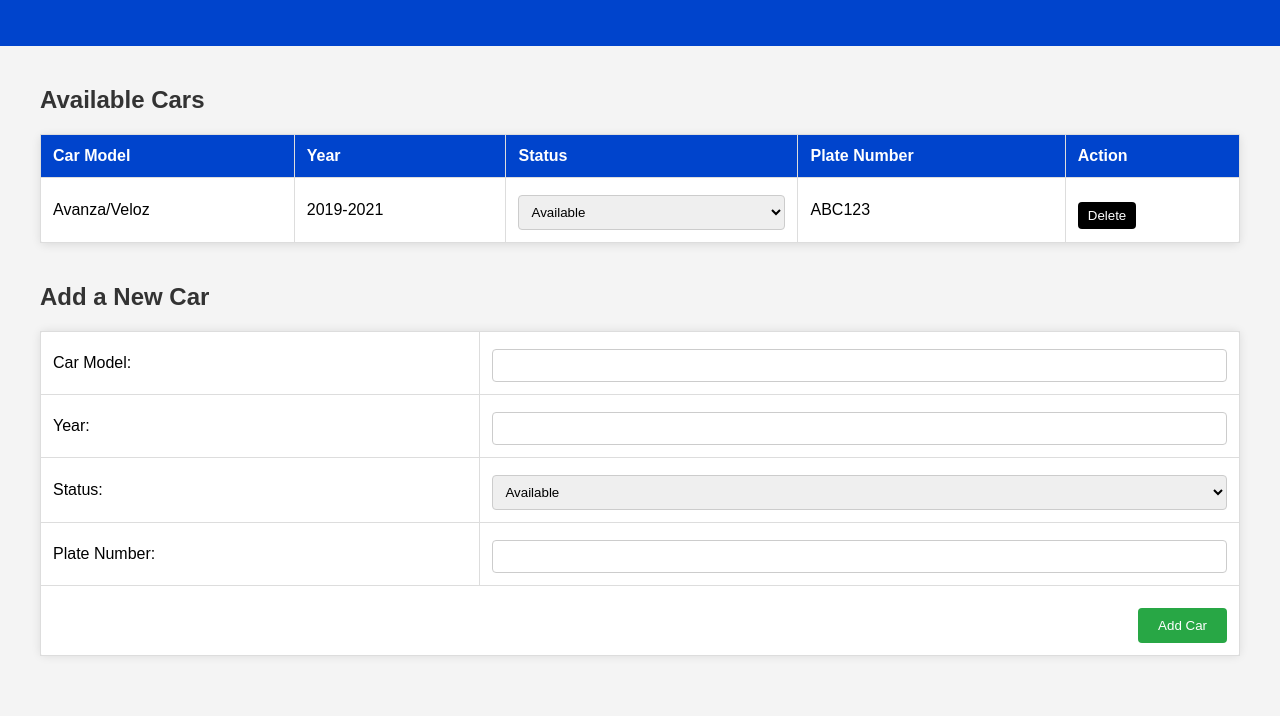
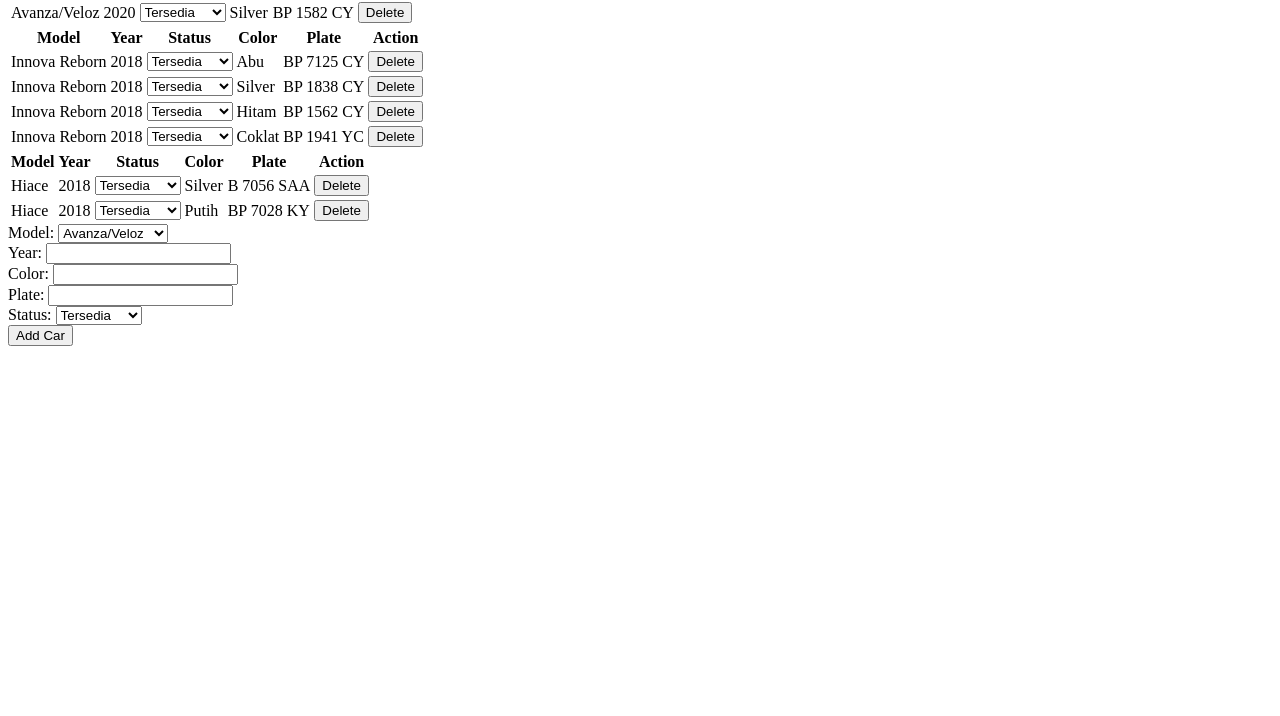
Before and after one commit to KarentaAS/qwerty, a plain HTML site: page index.html in a window 1280 px wide. Shown: the part 131-847 px from the top of the page. After the commit the page ends 800 px from the top, so only its background shows below. Drawn offline with Linux system fonts and the light colour scheme.

Commit message:
Update index.html

```diff
--- a/index.html
+++ b/index.html
@@ -1,243 +1,206 @@
-index.html
 <!DOCTYPE html>
 <html lang="en">
 <head>
     <meta charset="UTF-8">
     <meta name="viewport" content="width=device-width, initial-scale=1.0">
-  <title>Car Rental Stock Management</title>
-  <style>
-    body {
-      font-family: Arial, sans-serif;
-      margin: 0;
-      padding: 0;
-      background-color: #f4f4f4;
-    }
-    header {
-      background-color: #0044cc;
-      color: white;
-      padding: 20px;
-      text-align: center;
-      font-size: 24px;
-    }
-    .container {
-      padding: 20px;
-      max-width: 1200px;
-      margin: 0 auto;
-    }
-    h1, h2 {
-      color: #333;
-    }
-    .section {
-      margin-bottom: 40px;
-    }
-    table {
-      width: 100%;
-      border-collapse: collapse;
-      margin-top: 20px;
-      background-color: white;
-      border-radius: 5px;
-      box-shadow: 0 2px 10px rgba(0,0,0,0.1);
-    }
-    th, td {
-      border: 1px solid #ddd;
-      padding: 12px;
-      text-align: left;
-    }
-    th {
-      background-color: #0044cc;
-      color: white;
-    }
-    select, input {
-      width: 100%;
-      padding: 8px;
-      margin-top: 5px;
-      box-sizing: border-box;
-      border-radius: 4px;
-      border: 1px solid #ccc;
-    }
-    button {
-      padding: 10px 20px;
-      background-color: #28a745;
-      color: white;
-      border: none;
-      border-radius: 4px;
-      cursor: pointer;
-      margin-top: 10px;
-    }
-    button.delete-btn {
-      background-color: #000000;
-      border-radius: 4px;
-      padding: 6px 10px;
-    }
-    button.delete-btn:hover {
-      background-color: #000000;
-    }
-    button.confirm-btn {
-      background-color: #10b900;
-      padding: 6px 10px;
-      margin-right: 10px;
-    }
-    .delete-confirmation {
-      display: none;
-      background-color: #fff;
-      padding: 10px;
-      border: 1px solid #ddd;
-      box-shadow: 0 2px 10px rgba(0,0,0,0.1);
-      border-radius: 4px;
-      position: absolute;
-      z-index: 999;
-    }
-    .form-table {
-      background-color: #fff;
-      padding: 20px;
-      border-radius: 5px;
-      box-shadow: 0 0 10px rgba(0, 0, 0, 0.1);
-    }
-    .action-column {
-      position: relative;
-    }
-  </style>
+    <title>Karenta Stok Mobil</title>
+    <!-- Your existing CSS or head content -->
 </head>
 <body>
 
-  <header>
-    <h1>Car Rental Stock Management</h1>
-  </header>
+    <!-- Your table structure and form for adding new cars goes here -->
 
-  <div class="container">
-
-    <!-- Car Stock Table Section -->
-    <div class="section">
-      <h2>Available Cars</h2>
-      <table id="carTable">
+    <table id="avanzaTable">
+        <thead>
             <tr>
-          <th>Car Model</th>
+                <th>Model</th>
                 <th>Year</th>
                 <th>Status</th>
-          <th>Plate Number</th>
+                <th>Color</th>
+                <th>Plate</th>
                 <th>Action</th>
             </tr>
-        <!-- Pre-existing cars -->
+        </thead>
+        <tbody id="avanzaTableBody">
+            <!-- Rows will be dynamically populated here -->
+        </tbody>
+    </table>
+
+    <table id="innovaTable">
+        <thead>
             <tr>
-          <td>Avanza/Veloz</td>
-          <td>2019-2021</td>
+                <th>Model</th>
+                <th>Year</th>
+                <th>Status</th>
+                <th>Color</th>
+                <th>Plate</th>
+                <th>Action</th>
+            </tr>
+        </thead>
+        <tbody id="innovaTableBody">
+            <!-- Rows will be dynamically populated here -->
+        </tbody>
+    </table>
+
+    <table id="hiaceTable">
+        <thead>
+            <tr>
+                <th>Model</th>
+                <th>Year</th>
+                <th>Status</th>
+                <th>Color</th>
+                <th>Plate</th>
+                <th>Action</th>
+            </tr>
+        </thead>
+        <tbody id="hiaceTableBody">
+            <!-- Rows will be dynamically populated here -->
+        </tbody>
+    </table>
+
+    <!-- Form for adding new cars -->
+    <form id="carForm" onsubmit="addCar(); return false;">
+        <label for="model">Model:</label>
+        <select id="model">
+            <option value="Avanza/Veloz">Avanza/Veloz</option>
+            <option value="Innova Reborn">Innova Reborn</option>
+            <option value="Hiace">Hiace</option>
+        </select><br>
+
+        <label for="year">Year:</label>
+        <input type="text" id="year" required><br>
+
+        <label for="color">Color:</label>
+        <input type="text" id="color" required><br>
+
+        <label for="plate">Plate:</label>
+        <input type="text" id="plate" required><br>
+
+        <label for="status">Status:</label>
+        <select id="status">
+            <option value="Available">Tersedia</option>
+            <option value="Rented">Disewa</option>
+            <option value="Washing">Dicuci</option>
+            <option value="Maintenance">Perawatan</option>
+        </select><br>
+
+        <button type="submit">Add Car</button>
+    </form>
+
+    <!-- Place the JavaScript code here -->
+    <script>
+      // Load data from localStorage on page load
+      document.addEventListener("DOMContentLoaded", function() {
+        loadCarsFromStorage();
+      });
+
+      // Function to save cars to localStorage
+      function saveCarsToStorage() {
+        localStorage.setItem('cars', JSON.stringify(cars));
+      }
+
+      // Function to load cars from localStorage
+      function loadCarsFromStorage() {
+        let savedCars = localStorage.getItem('cars');
+        if (savedCars) {
+          cars = JSON.parse(savedCars);
+          renderTables();
+        }
+      }
+
+      // Function to update the car's status in localStorage
+      function updateCarStatus(model, plate, newStatus) {
+        for (let car of cars[model]) {
+          if (car.plate === plate) {
+            car.status = newStatus;
+            saveCarsToStorage();
+            renderTables();  // Re-render tables to show updated status
+            break;
+          }
+        }
+      }
+
+      // Function to add a new car and save it to localStorage
+      function addCar() {
+        let model = document.getElementById('model').value;
+        let year = document.getElementById('year').value;
+        let color = document.getElementById('color').value;
+        let status = document.getElementById('status').value;
+        let plate = document.getElementById('plate').value;
+
+        // Add car to the correct model's array
+        cars[model].push({ model, year, color, status, plate });
+
+        // Save to localStorage and re-render tables
+        saveCarsToStorage();
+        renderTables();
+      }
+
+      // Function to render car tables
+      function renderTables() {
+        document.getElementById('avanzaTableBody').innerHTML = '';
+        document.getElementById('innovaTableBody').innerHTML = '';
+        document.getElementById('hiaceTableBody').innerHTML = '';
+
+        // Loop through cars and populate the respective table
+        for (let model in cars) {
+          cars[model].forEach(car => {
+            let row = `<tr>
+              <td>${car.model}</td>
+              <td>${car.year}</td>
               <td>
-            <select onchange="updateStatus(this)">
-              <option value="Available">Available</option>
-              <option value="Rented">Rented</option>
-              <option value="Washing">Washing</option>
-              <option value="Maintenance">Maintenance</option>
+                <select onchange="updateCarStatus('${car.model}', '${car.plate}', this.value)">
+                  <option value="Available" ${car.status === 'Available' ? 'selected' : ''}>Tersedia</option>
+                  <option value="Rented" ${car.status === 'Rented' ? 'selected' : ''}>Disewa</option>
+                  <option value="Washing" ${car.status === 'Washing' ? 'selected' : ''}>Dicuci</option>
+                  <option value="Maintenance" ${car.status === 'Maintenance' ? 'selected' : ''}>Perawatan</option>
                 </select>
               </td>
-          <td>ABC123</td>
-          <td class="action-column">
-            <button class="delete-btn" onclick="confirmDelete(this)">Delete</button>
-            <div class="delete-confirmation">
-              <button class="confirm-btn" onclick="deleteCar(this)">Confirm</button>
-              <button class="delete-btn" onclick="cancelDelete(this)">Cancel</button>
-            </div>
-          </td>
-        </tr>
-      </table>
-    </div>
+              <td>${car.color}</td>
+              <td>${car.plate}</td>
+              <td><button onclick="deleteCar('${car.model}', '${car.plate}')">Delete</button></td>
+            </tr>`;
 
-    <!-- Form to Add New Cars -->
-    <div class="section">
-      <h2>Add a New Car</h2>
-      <table class="form-table">
-        <tr>
-          <td><label for="model">Car Model:</label></td>
-          <td><input type="text" id="model" name="model" required></td>
-        </tr>
-        <tr>
-          <td><label for="year">Year:</label></td>
-          <td><input type="text" id="year" name="year" required></td>
-        </tr>
-        <tr>
-          <td><label for="status">Status:</label></td>
-          <td>
-            <select id="status" name="status">
-              <option value="Available">Available</option>
-              <option value="Rented">Rented</option>
-              <option value="Washing">Washing</option>
-              <option value="Maintenance">Maintenance</option>
-            </select>
-          </td>
-        </tr>
-        <tr>
-          <td><label for="plate">Plate Number:</label></td>
-          <td><input type="text" id="plate" name="plate" required></td>
-        </tr>
-        <tr>
-          <td colspan="2" style="text-align: right;">
-            <button type="button" onclick="addCar()">Add Car</button>
-          </td>
-        </tr>
-      </table>
-    </div>
-
-  </div>
-
-  <!-- JavaScript Functions -->
-  <script>
-    // Function to add a new car to the table
-    function addCar() {
-      var model = document.getElementById('model').value;
-      var year = document.getElementById('year').value;
-      var status = document.getElementById('status').value;
-      var plate = document.getElementById('plate').value;
-
-      var table = document.getElementById('carTable');
-      var row = table.insertRow(-1);
-
-      var cell1 = row.insertCell(0);
-      var cell2 = row.insertCell(1);
-      var cell3 = row.insertCell(2);
-      var cell4 = row.insertCell(3);
-      var cell5 = row.insertCell(4);
-
-      cell1.innerHTML = model;
-      cell2.innerHTML = year;
-      cell3.innerHTML = `<select onchange="updateStatus(this)">
-                            <option value="Available" ${status === 'Available' ? 'selected' : ''}>Available</option>
-                            <option value="Rented" ${status === 'Rented' ? 'selected' : ''}>Rented</option>
-                            <option value="Washing" ${status === 'Washing' ? 'selected' : ''}>Washing</option>
-                            <option value="Maintenance" ${status === 'Maintenance' ? 'selected' : ''}>Maintenance</option>
-                          </select>`;
-      cell4.innerHTML = plate;
-      cell5.innerHTML = `<button class="delete-btn" onclick="confirmDelete(this)">Delete</button>
-                         <div class="delete-confirmation">
-                            <button class="confirm-btn" onclick="deleteCar(this)">Confirm</button>
-                            <button class="delete-btn" onclick="cancelDelete(this)">Cancel</button>
-                         </div>`;
-
-      document.getElementById('model').value = '';
-      document.getElementById('year').value = '';
-      document.getElementById('plate').value = '';
+            if (car.model === 'Avanza/Veloz') {
+              document.getElementById('avanzaTableBody').innerHTML += row;
+            } else if (car.model === 'Innova Reborn') {
+              document.getElementById('innovaTableBody').innerHTML += row;
+            } else if (car.model === 'Hiace') {
+              document.getElementById('hiaceTableBody').innerHTML += row;
+            }
+          });
+        }
       }
 
-    // Function to update car status
-    function updateStatus(select) {
-      // Status update logic
+      // Function to delete a car
+      function deleteCar(model, plate) {
+        cars[model] = cars[model].filter(car => car.plate !== plate);
+        saveCarsToStorage();
+        renderTables();
       }
 
-    // Function to confirm deletion of a car row
-    function confirmDelete(button) {
-      var confirmationDiv = button.nextElementSibling;
-      confirmationDiv.style.display = 'block';
-    }
+      // Initial car data
+      let cars = {
+        'Avanza/Veloz': [
+          { model: 'Avanza/Veloz', year: '2020', color: 'Silver', status: 'Available', plate: 'BP 1835 CY' },
+          { model: 'Avanza/Veloz', year: '2020', color: 'Silver', status: 'Available', plate: 'BP 1836 CY' },
+          { model: 'Avanza/Veloz', year: '2020', color: 'Silver', status: 'Available', plate: 'BP 1370 CY' },
+          { model: 'Avanza/Veloz', year: '2020', color: 'Silver', status: 'Available', plate: 'BP 1893 CY' },
+          { model: 'Avanza/Veloz', year: '2020', color: 'Silver', status: 'Available', plate: 'BP 1582 CY' },
+        ],
+        'Innova Reborn': [
+          { model: 'Innova Reborn', year: '2018', color: 'Abu', status: 'Available', plate: 'BP 7125 CY' },
+          { model: 'Innova Reborn', year: '2018', color: 'Silver', status: 'Available', plate: 'BP 1838 CY' },
+          { model: 'Innova Reborn', year: '2018', color: 'Hitam', status: 'Available', plate: 'BP 1562 CY' },
+          { model: 'Innova Reborn', year: '2018', color: 'Coklat', status: 'Available', plate: 'BP 1941 YC' },
+        ],
+        'Hiace': [
+          { model: 'Hiace', year: '2018', color: 'Silver', status: 'Available', plate: 'B 7056 SAA' },
+          { model: 'Hiace', year: '2018', color: 'Putih', status: 'Available', plate: 'BP 7028 KY' },
+        ]
+      };
 
-    // Function to delete a car row
-    function deleteCar(button) {
-      var row = button.parentNode.parentNode.parentNode;
-      row.parentNode.removeChild(row);
-    }
-
-    // Function to cancel deletion
-    function cancelDelete(button) {
-      var confirmationDiv = button.parentNode;
-      confirmationDiv.style.display = 'none';
-    }
+      renderTables();
     </script>
 
 </body>
```
Lines whose indentation alone changed are shown as unchanged.
